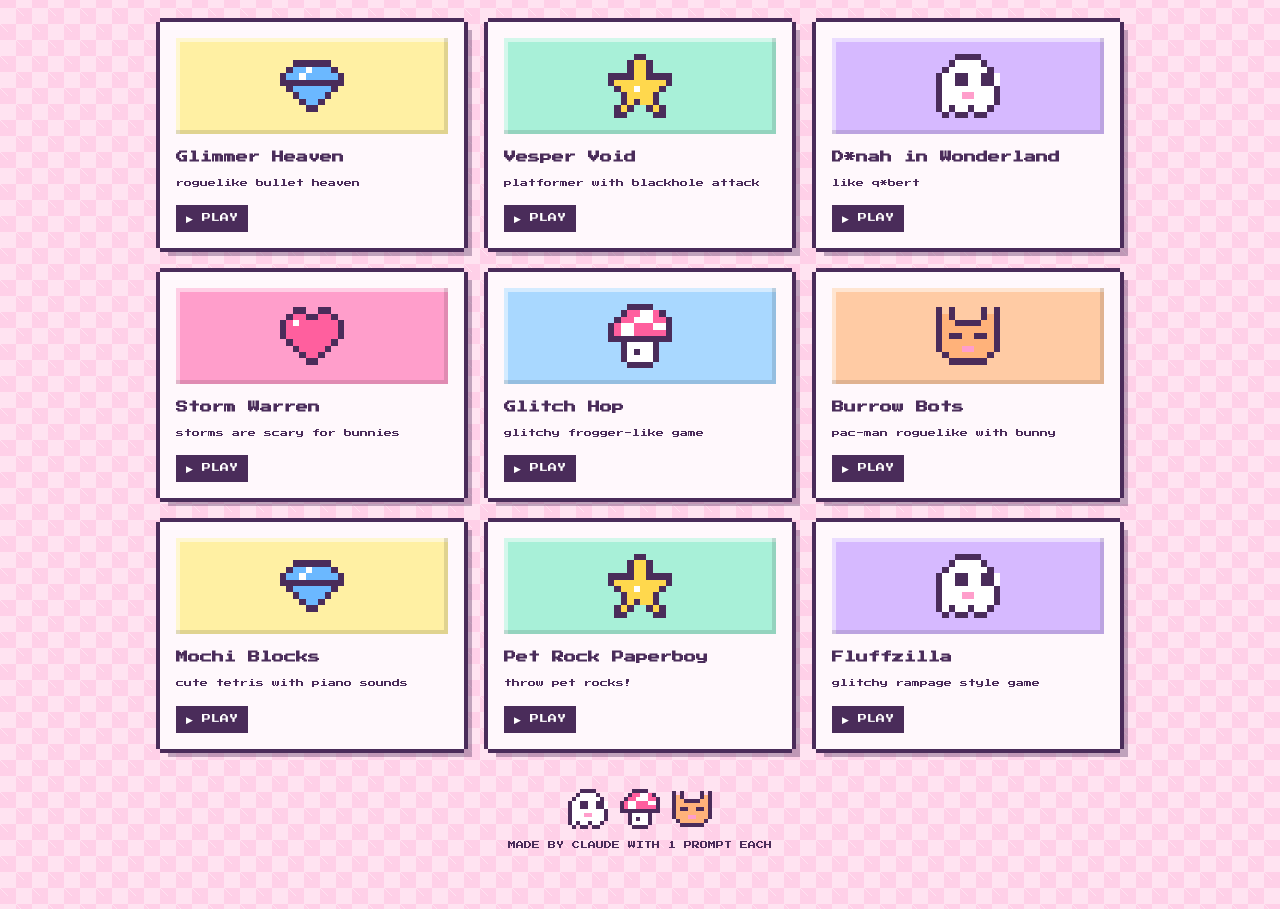
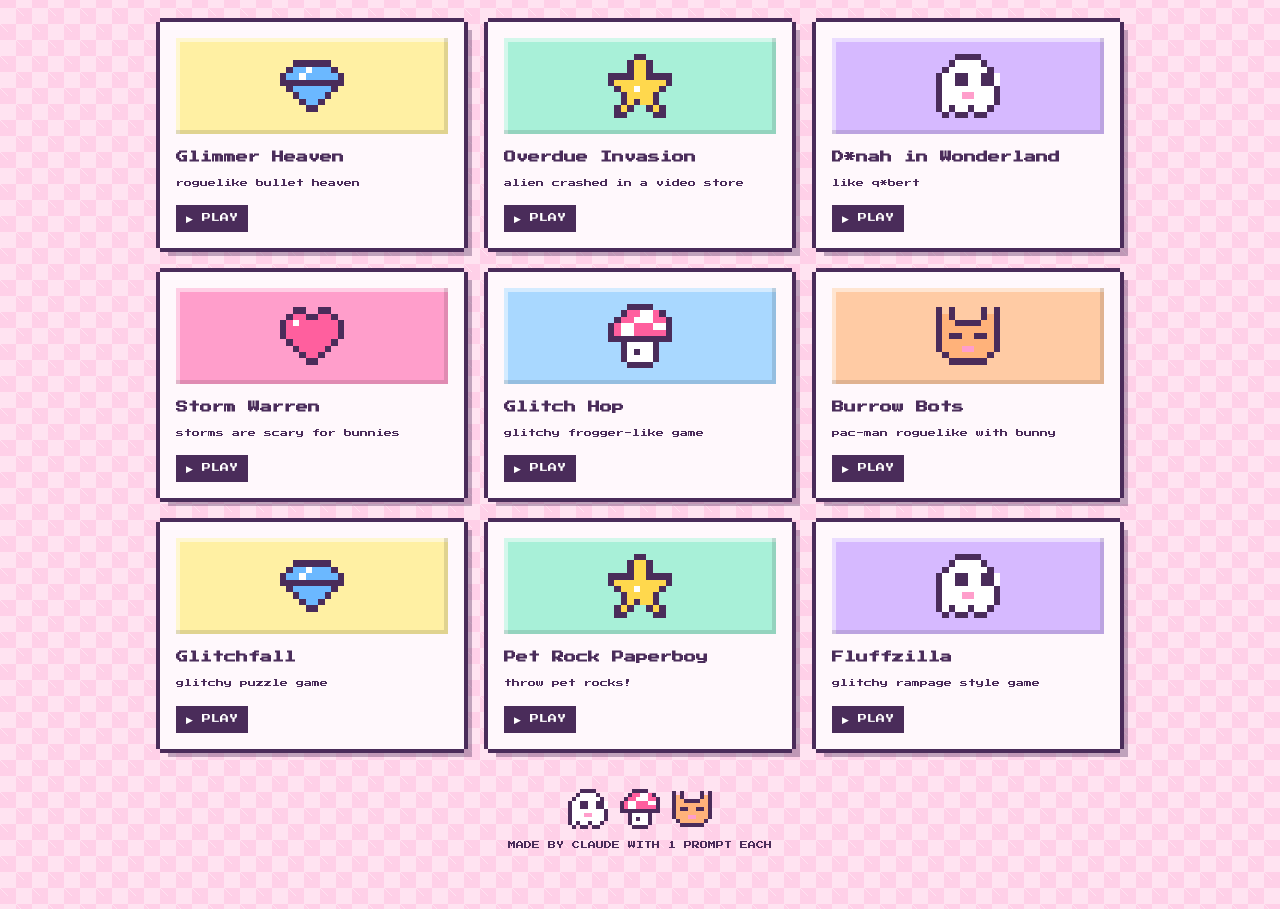
Before and after one commit to pleasance/poked, a plain HTML site: page index.html in a window 1280 px wide. Shown: the part 184-1093 px from the top of the page. Drawn offline with Linux system fonts and the light colour scheme.

Commit message:
Update index.html

```diff
--- a/index.html
+++ b/index.html
@@ -129,12 +129,12 @@
    ============================================================ */
 const GAMES = [
   { name: "Glimmer Heaven",       url: "https://poked.us/glimmer.html",                           desc: "roguelike bullet heaven", color: "lemon", icon: "gem" },
-  { name: "Vesper Void",     url: "https://poked.us/void.html", desc: "platformer with blackhole attack",       color: "mint",  icon: "star" },
+  { name: "Overdue Invasion",     url: "https://poked.us/overdue.html", desc: "alien crashed in a video store",       color: "mint",  icon: "star" },
   { name: "D*nah in Wonderland", url: "https://poked.us/dinah.html",                            desc: "like q*bert",        color: "lilac", icon: "ghost" },
   { name: "Storm Warren",    url: "https://poked.us/storm.html",                               desc: "storms are scary for bunnies",     color: "pink",  icon: "heart" },
   { name: "Glitch Hop",    url: "https://poked.us/glitch_hop.html",                            desc: "glitchy frogger-like game",             color: "sky",   icon: "mushroom" },
   { name: "Burrow Bots", url: "https://poked.us/bun.html",                           desc: "pac-man roguelike with bunny",       color: "peach", icon: "cat" },
-  { name: "Mochi Blocks",       url: "https://poked.us/mochiblocks.html",                           desc: "cute tetris with piano sounds", color: "lemon", icon: "gem" },
+  { name: "Glitchfall",       url: "https://poked.us/glitchfall.html",                           desc: "glitchy puzzle game", color: "lemon", icon: "gem" },
   { name: "Pet Rock Paperboy",     url: "https://poked.us/petrock.html", desc: "throw pet rocks!",       color: "mint",  icon: "star" },
     { name: "Fluffzilla", url: "https://poked.us/fluffzilla.html",                            desc: "glitchy rampage style game",        color: "lilac", icon: "ghost" },
 ];
```
